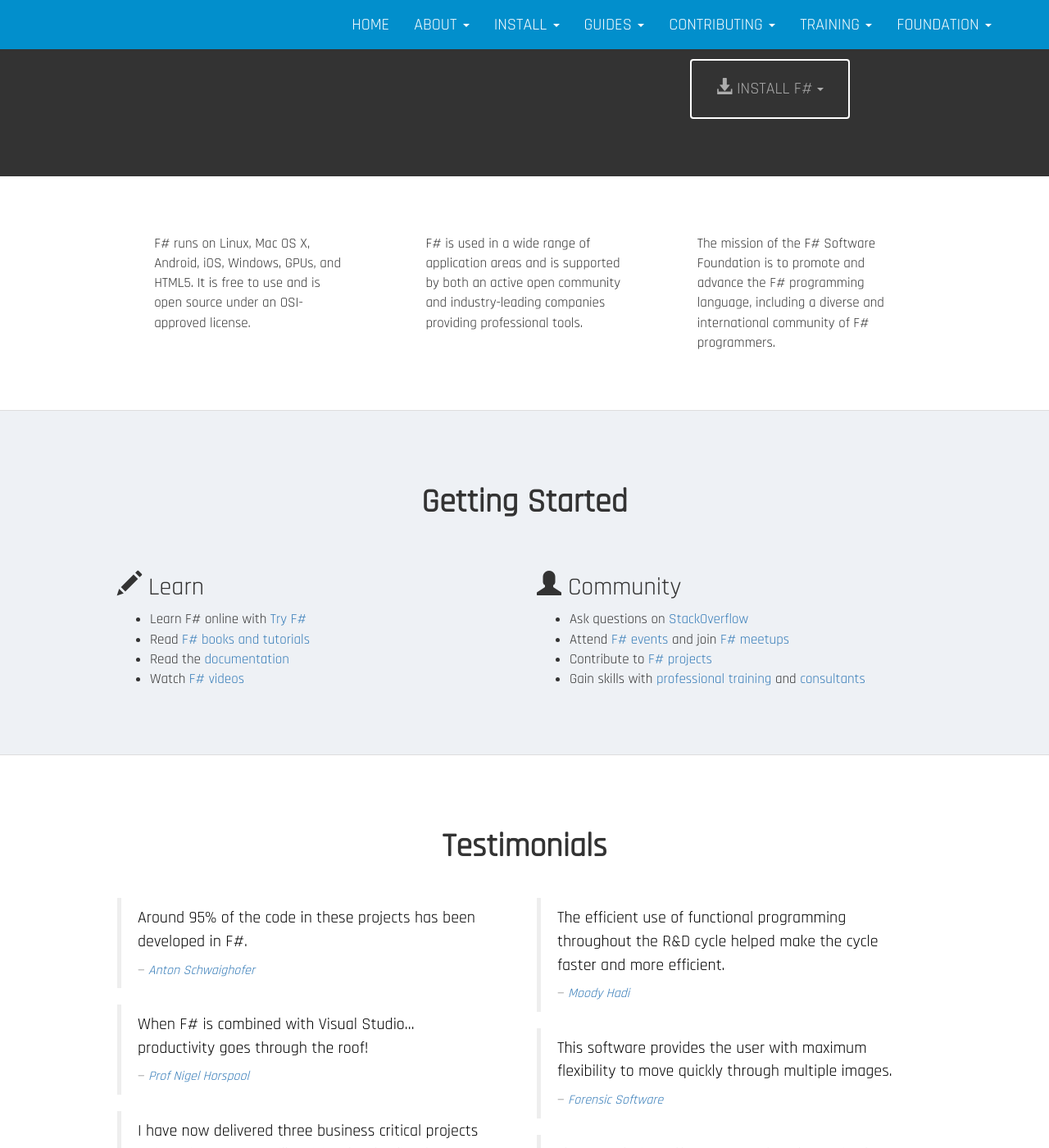
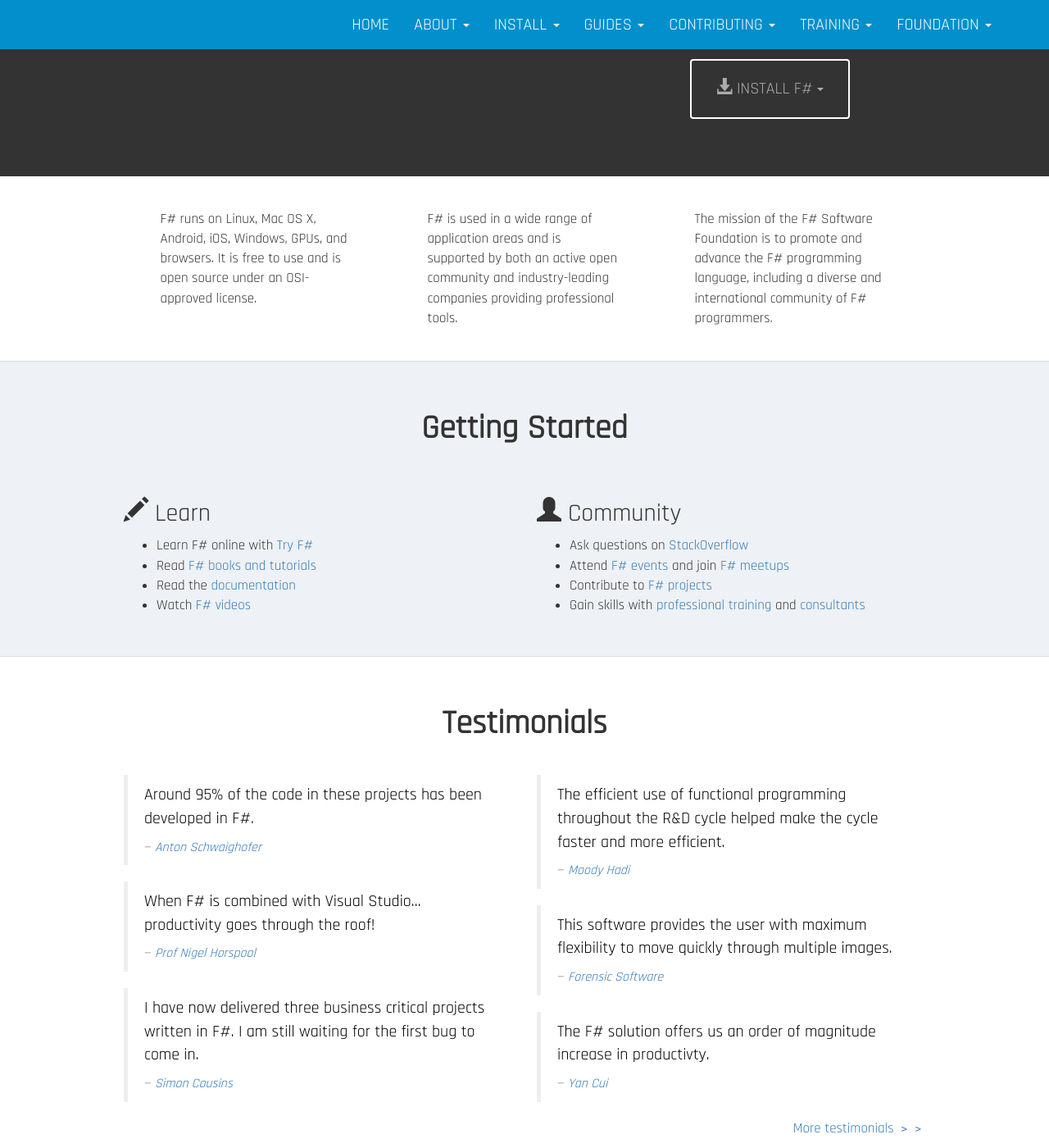
Before and after one commit to fsharp/fsharp.org, a Jekyll site: the page index.html, which Jekyll copies as it is, in a window 1280 px wide and 1400 px high, scrolled down 374 px. Shown: the whole window at 82% size. Built offline with Jekyll 4.4.1, drawn with Linux system fonts in a browser that asks for light colours; nearby versions of some CDN libraries.

Commit message:
adjust home section padding

```diff
--- a/css/main.css
+++ b/css/main.css
@@ -183,7 +183,7 @@
 }
 
 .home-section {
-    padding: 70px 0;
+    padding: 40px 10px;
     border-bottom: 1px solid #ddd;
 }
 
--- a/index.html
+++ b/index.html
@@ -294,7 +294,7 @@
     <section class="home-section">
         <div class="container featured">
             <div class="col-md-4">
-                <p class="featured">F# runs on Linux, Mac OS X, Android, iOS, Windows, GPUs, and HTML5. It is free to use and is open source under an OSI-approved license. </p>
+                <p class="featured">F# runs on Linux, Mac OS X, Android, iOS, Windows, GPUs, and browsers. It is free to use and is open source under an OSI-approved license. </p>
             </div>
             <div class="col-md-4">
                 <p class="featured">F# is used in a wide range of application areas and is supported by both an active open community and industry-leading companies providing professional tools.</p>
```
